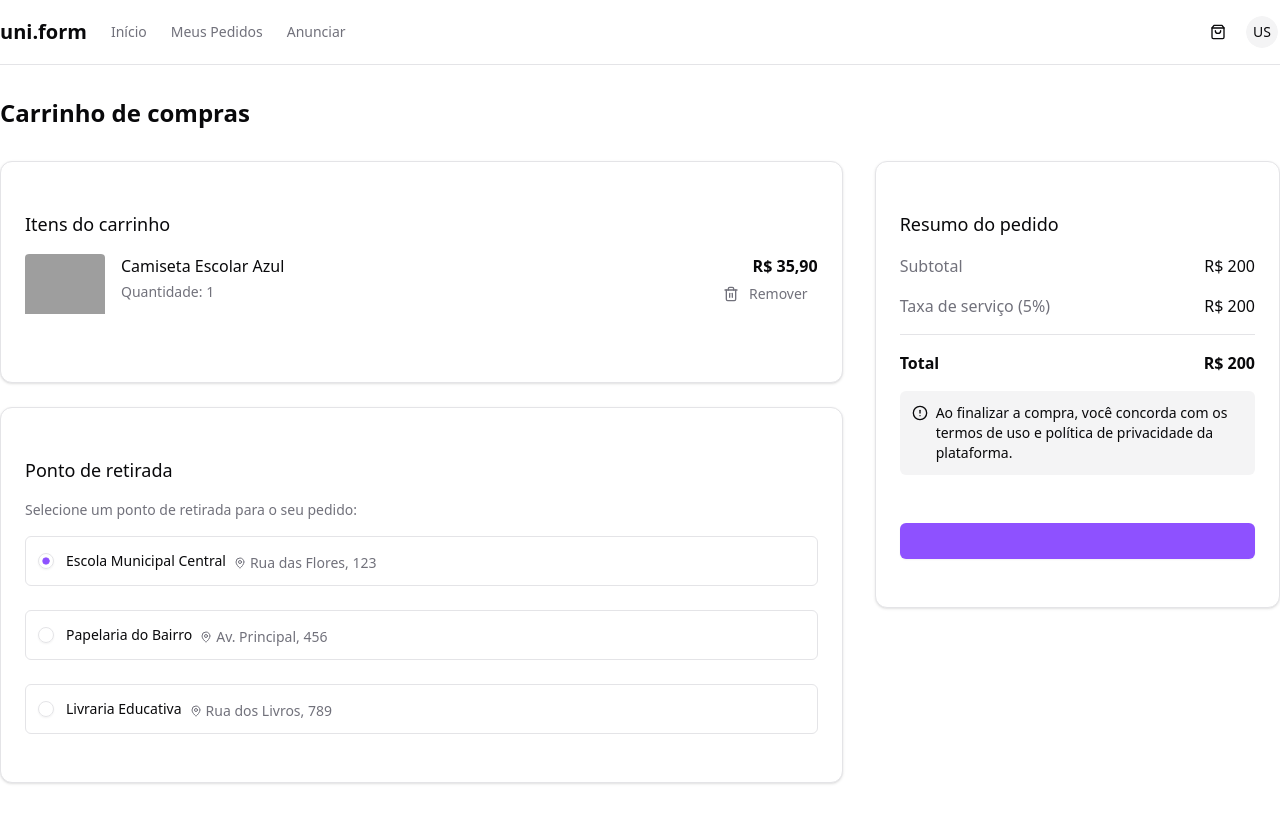
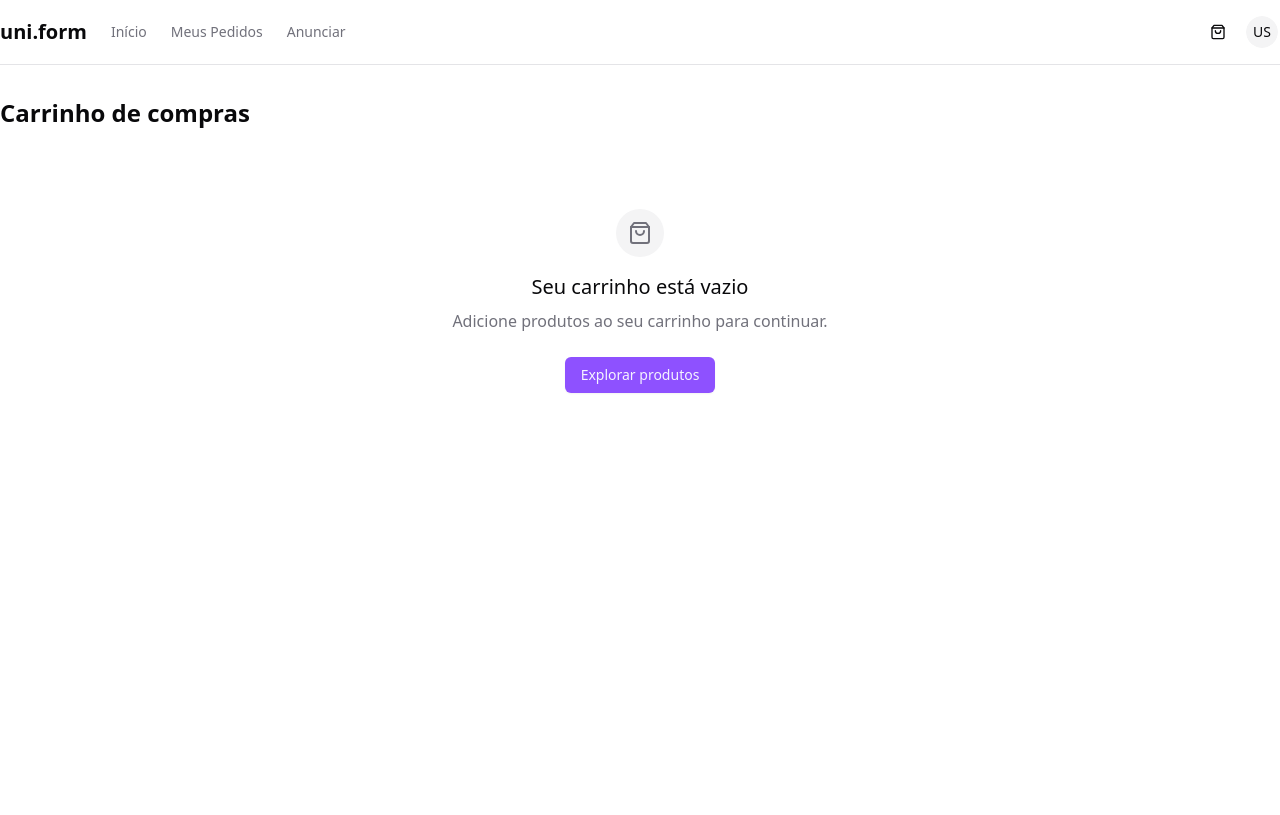
Before and after one commit to uni-form-app/uni.form-frontend, a React (Vite) app: page /cart in a window 1280 px wide. Built offline with nearby package versions, Linux system fonts and the light colour scheme; sample sign-in values are in the browser's storage; grey boxes are pictures that could not be loaded.

Commit message:
feat: cart hook

```diff
--- /dev/null
+++ b/src/hooks/useCart.ts
@@ -0,0 +1,36 @@
+import { useState, useEffect } from 'react';
+import { Product } from '../modules/Products/components/models';
+
+const CART_KEY = 'cart';
+
+export const useCart = () => {
+  const [cart, setCart] = useState<Product[]>([]);
+
+  useEffect(() => {
+    const storedCart = localStorage.getItem(CART_KEY);
+    if (storedCart) {
+      setCart(JSON.parse(storedCart));
+    }
+  }, []);
+
+  const saveCart = (items: Product[]) => {
+    setCart(items);
+    localStorage.setItem(CART_KEY, JSON.stringify(items));
+  };
+
+  const addToCart = (product: Product) => {
+    const updatedCart = [...cart, product];
+    saveCart(updatedCart);
+  };
+
+  const removeFromCart = (productId: string) => {
+    const updatedCart = cart.filter((item) => item.id !== productId);
+    saveCart(updatedCart);
+  };
+
+  const clearCart = () => {
+    saveCart([]);
+  };
+
+  return { cart, addToCart, removeFromCart, clearCart };
+};
--- a/src/modules/Cart/containers/CartContainer.tsx
+++ b/src/modules/Cart/containers/CartContainer.tsx
@@ -1,3 +1,4 @@
+import { useState } from "react";
 import { AlertCircle, MapPin, ShoppingBag, Trash2 } from "lucide-react";
 import { Button } from "../../../components/ui/button";
 import { Link } from "react-router-dom";
@@ -5,39 +6,58 @@ import { Card, CardContent, CardFooter } from "../../../components/ui/card";
 import { RadioGroup, RadioGroupItem } from "../../../components/ui/radio-group";
 import { Label } from "../../../components/ui/label";
 import { Separator } from "../../../components/ui/separator";
+import { useCart } from '../../../hooks/useCart';
 
-type Props = {
+type CartItem = {
+  id: string;
+  name: string;
+  price: number;
+  ProductImages: { path: string }[];
+};
 
-}
+type PickupPoint = {
+  id: number;
+  nome: string;
+  endereco: string;
+};
+
 export const CartContainer = () => {
-  const itens = [
-    {
-      id: 1,
-      produto: {
-        id: 1,
-        nome: "Camiseta Escolar Azul",
-        preco: 35.9,
-        imagem: "/placeholder.svg?height=100&width=100",
-      },
-      quantidade: 1,
-    },
-  ]
+  const { cart, removeFromCart } = useCart() as { cart: CartItem[]; removeFromCart: (id: string) => void };
+  const [selectedPontoId, setSelectedPontoId] = useState<string>("1");
+  const [isLoading, setIsLoading] = useState(false);
 
-  const pontoRetiradaSelecionado = [
+  const pickupPoints: PickupPoint[] = [
     { id: 1, nome: "Escola Municipal Central", endereco: "Rua das Flores, 123" },
     { id: 2, nome: "Papelaria do Bairro", endereco: "Av. Principal, 456" },
     { id: 3, nome: "Livraria Educativa", endereco: "Rua dos Livros, 789" },
-  ]
+  ];
+  const subtotal = cart.reduce((acc, item) => acc + Number(item.price), 0);
+  const serviceTax = subtotal * 0.05;
+  const total = subtotal + serviceTax;
+
+  const handleRemoveItem = (productId: string) => {
+    removeFromCart(productId);
+  };
 
   const handlePontoRetiradaChange = (value: string) => {
+    setSelectedPontoId(value);
     console.log("Ponto de retirada selecionado:", value);
-  }
+  };
+
+  const handleCheckout = () => {
+    setIsLoading(true);
+    // Simula uma requisição
+    setTimeout(() => {
+      alert("Compra finalizada!");
+      setIsLoading(false);
+    }, 2000);
+  };
 
   return (
     <div className="container py-8">
       <h1 className="text-2xl font-bold mb-8">Carrinho de compras</h1>
 
-      {itens.length === 0 ? (
+      {cart.length === 0 ? (
         <div className="text-center py-12">
           <div className="inline-flex items-center justify-center w-12 h-12 rounded-full bg-muted mb-4">
             <ShoppingBag className="h-6 w-6 text-muted-foreground" />
@@ -50,38 +70,38 @@ export const CartContainer = () => {
         </div>
       ) : (
         <div className="grid grid-cols-1 lg:grid-cols-3 gap-8">
+          {/* Lista de itens */}
           <div className="lg:col-span-2">
             <Card>
               <CardContent className="p-6">
                 <h2 className="text-lg font-medium mb-4">Itens do carrinho</h2>
-
                 <div className="space-y-6">
-                  {itens.map((item) => (
+                  {cart.map((item) => (
                     <div key={item.id} className="flex gap-4">
-                      <div className="relative w-20 h-20 rounded overflow-hidden shrink-0">
+                      <div className="relative w-20 h-20 rounded overflow-hidden shrink-0 bg-gray-100">
                         <img
-                          src={item.produto.imagem || "/placeholder.svg"}
-                          alt={item.produto.nome}
-                          className="object-cover"
+                          src={`http://localhost:8080/public/${item.ProductImages[0]?.path ?? ""}`}
+                          alt={item.name}
+                          className="object-cover w-full h-full"
                         />
                       </div>
                       <div className="flex-1">
                         <div className="flex justify-between">
                           <div>
                             <h3 className="font-medium">
-                              <Link to={`/produtos/${item.produto.id}`} className="hover:underline">
-                                {item.produto.nome}
+                              <Link to={`/produtos/${item.id}`} className="hover:underline">
+                                {item.name}
                               </Link>
                             </h3>
-                            <p className="text-sm text-muted-foreground mt-1">Quantidade: {item.quantidade}</p>
+                            <p className="text-sm text-muted-foreground mt-1">Quantidade: 1</p>
                           </div>
                           <div className="text-right">
-                            <div className="font-bold">R$ {item.produto.preco.toFixed(2).replace(".", ",")}</div>
+                            <div className="font-bold">R$ {item.price}</div>
                             <Button
                               variant="ghost"
                               size="sm"
                               className="h-8 px-2 text-muted-foreground hover:text-destructive"
-                              onClick={() => { }}
+                              onClick={() => handleRemoveItem(item.id)}
                             >
                               <Trash2 className="h-4 w-4 mr-1" />
                               Remover
@@ -95,25 +115,20 @@ export const CartContainer = () => {
               </CardContent>
             </Card>
 
+            {/* Ponto de retirada */}
             <Card className="mt-6">
               <CardContent className="p-6">
                 <h2 className="text-lg font-medium mb-4">Ponto de retirada</h2>
-
-                <div className="space-y-2">
                 <p className="text-sm text-muted-foreground mb-4">
                   Selecione um ponto de retirada para o seu pedido:
                 </p>
-
                 <RadioGroup
-                    value={pontoRetiradaSelecionado[0].id.toString()}
+                  value={selectedPontoId}
                   onValueChange={handlePontoRetiradaChange}
                   className="space-y-3"
                 >
-                    {pontoRetiradaSelecionado.map((ponto) => (
-                      <div
-                        key={ponto.id}
-                        className={`flex items-start space-x-3 rounded-md border p-3`}
-                      >
+                  {pickupPoints.map((ponto) => (
+                    <div key={ponto.id} className="flex items-start space-x-3 rounded-md border p-3">
                       <RadioGroupItem value={ponto.id.toString()} id={`ponto-${ponto.id}`} className="mt-1" />
                       <div className="flex-1">
                         <Label htmlFor={`ponto-${ponto.id}`} className="flex-1 cursor-pointer">
@@ -127,44 +142,38 @@ export const CartContainer = () => {
                     </div>
                   ))}
                 </RadioGroup>
-                </div>
               </CardContent>
             </Card>
           </div>
 
+          {/* Resumo do pedido */}
           <div>
             <Card className="sticky top-20">
-              <CardContent className="p-6">
+              <CardContent className="p-6 space-y-4">
                 <h2 className="text-lg font-medium mb-4">Resumo do pedido</h2>
-
-                <div className="space-y-4">
                 <div className="flex justify-between">
                   <span className="text-muted-foreground">Subtotal</span>
-                    <span>R$ 200</span>
+                  <span>R$ {subtotal}</span>
                 </div>
                 <div className="flex justify-between">
                   <span className="text-muted-foreground">Taxa de serviço (5%)</span>
-                    <span>R$ 200</span>
+                  <span>R$ {serviceTax}</span>
                 </div>
                 <Separator />
                 <div className="flex justify-between font-bold">
                   <span>Total</span>
-                    <span>R$ 200</span>
+                  <span>R$ {total}</span>
                 </div>
-
                 <div className="bg-muted p-3 rounded-md text-sm flex items-start gap-2">
                   <AlertCircle className="h-4 w-4 mt-0.5 shrink-0" />
                   <p>
                     Ao finalizar a compra, você concorda com os termos de uso e política de privacidade da plataforma.
                   </p>
                 </div>
-                </div>
               </CardContent>
               <CardFooter className="px-6 pb-6 pt-0">
-                <Button className="w-full" onClick={() => { }}
-                // disabled={isLoading}
-                >
-                  {/* {isLoading ? "Processando..." : "Finalizar compra"} */}
+                <Button className="w-full" onClick={handleCheckout} disabled={isLoading}>
+                  {isLoading ? "Processando..." : "Finalizar compra"}
                 </Button>
               </CardFooter>
             </Card>
@@ -173,4 +182,4 @@ export const CartContainer = () => {
       )}
     </div>
   );
-}
+};
--- a/src/modules/Products/containers/ProductDetailContainer/index.tsx
+++ b/src/modules/Products/containers/ProductDetailContainer/index.tsx
@@ -3,21 +3,27 @@ import { Separator } from "../../../../components/ui/separator"
 import { useParams } from "react-router-dom"
 import { useProduct } from "../../queries/queries"
 import { Button } from "../../../../components/ui/button"
+import { useCart } from '../../../../hooks/useCart'
 
 export const ProductDetailContainer = () => {
-  const { id } = useParams()
+  const { id } = useParams();
+  const { addToCart } = useCart();
 
   if (!id) {
-    return <div>Produto não encontrado</div>
+    return <div>Produto não encontrado</div>;
   }
 
-  const { data: product } = useProduct(id)
+  const { data: product } = useProduct(id);
 
   if (!product) {
-    return <div>Produto não encontrado</div>
+    return <div>Produto não encontrado</div>;
   }
 
-  const imageUrl = "http://localhost:8080/public/" + product.ProductImages[0].path
+  const imageUrl = "http://localhost:8080/public/" + product.ProductImages[0].path;
+
+  const handleAddToCart = () => {
+    addToCart(product);
+  };
 
   return (
     <div className="container py-8">
@@ -69,12 +75,12 @@ export const ProductDetailContainer = () => {
           </div>
           <Separator />
           <div>
-            <Button className="w-full" variant="default">
+            <Button className="w-full" variant="default" onClick={handleAddToCart}>
               Adicionar ao carrinho
             </Button>
           </div>
         </div>
       </div>
     </div>
-  )
-}
+  );
+};
```
Lines whose indentation alone changed are shown as unchanged.
